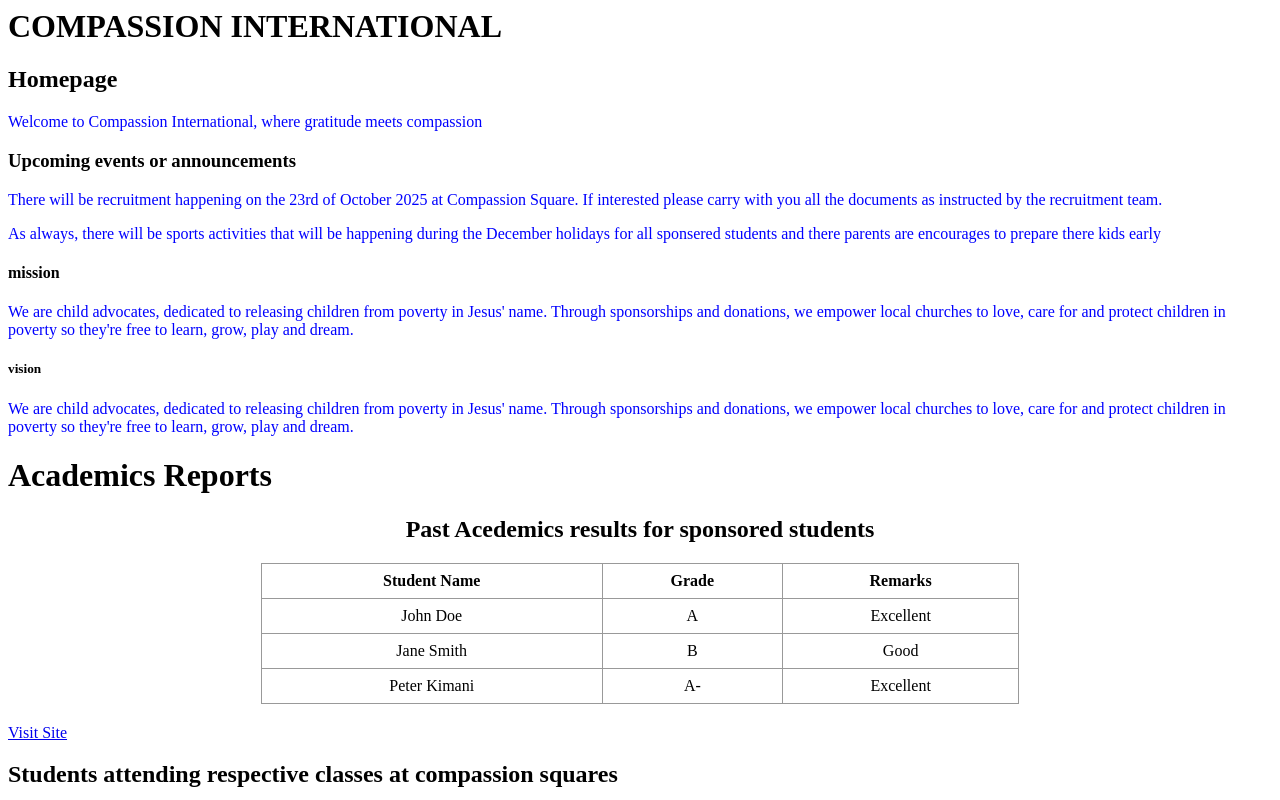
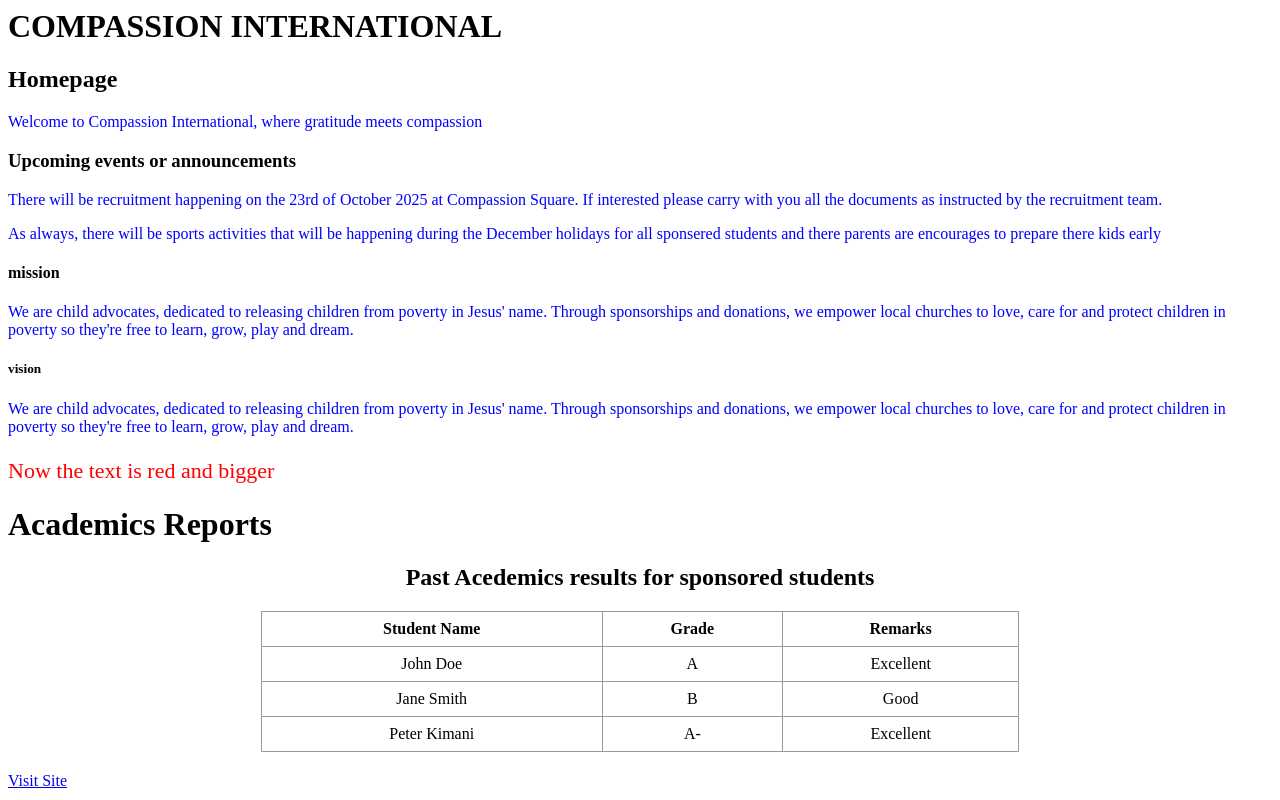
Before and after one commit to 25-1174/25-1174.., a plain HTML site: page index.html in a window 1280 px wide. Shown: the top 800 px of the page. Drawn offline with Linux system fonts and the light colour scheme.

Commit message:
Update index.html

```diff
--- a/index.html
+++ b/index.html
@@ -25,7 +25,8 @@ color: blue;
 
 <h5>vision</h5>
 <p>We are child advocates, dedicated to releasing children from poverty in Jesus' name. Through sponsorships and donations, we empower local churches to love, care for and protect children in poverty so they're free to learn, grow, play and dream.</p>
-<p style="color: red; font-size: 18px;">
+<p style="color: red; font-size: 22px;">Now the text is red and bigger</p>
+
 
 <h1>Academics Reports</h1>
 <!DOCTYPE html>
```
